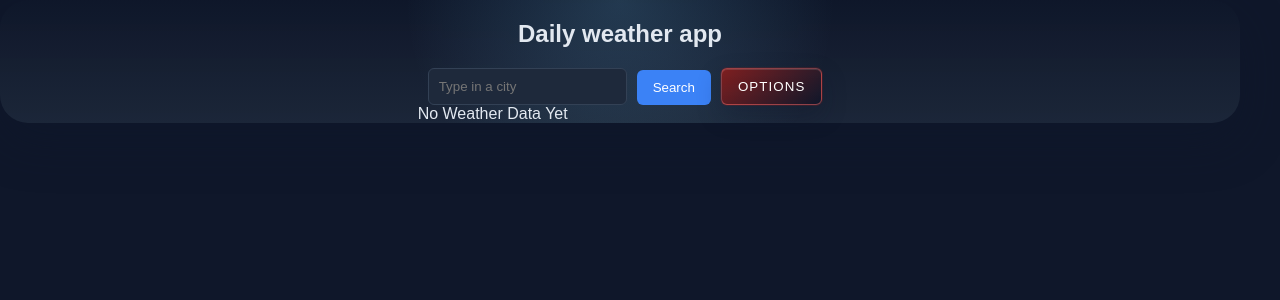
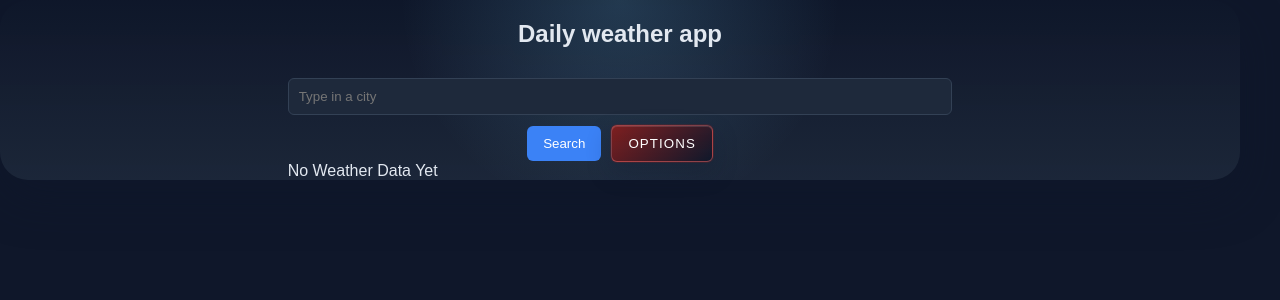
Before and after one commit to darkhorse2013/weather-app, a React (Vite) app: page / in a window 1280 px wide. Shown: the top 300 px of the page. Built offline with nearby package versions, Linux system fonts and the light colour scheme.

Commit message:
Align search controls on one row

```diff
--- a/src/App.css
+++ b/src/App.css
@@ -119,9 +119,20 @@ button:disabled {
 .search-row {
   display: flex;
   flex-wrap: wrap;
-  align-items: flex-end;
+  align-items: center;
   justify-content: center;
   gap: 10px;
+}
+
+.search-row > div:first-child {
+  display: flex;
+  flex-direction: column;
+  min-width: 260px;
+}
+
+#searchCity {
+  width: 100%;
+  box-sizing: border-box;
 }
 
 .options-button {
@@ -759,6 +770,11 @@ button:disabled {
     align-items: stretch;
   }
 
+  .search-row > div:first-child {
+    min-width: 0;
+    width: 100%;
+  }
+
   .options-modal-backdrop {
     padding: 16px;
   }
```
Also changed, not shown: 1 other file (tests, documents, lock files or other folders).
